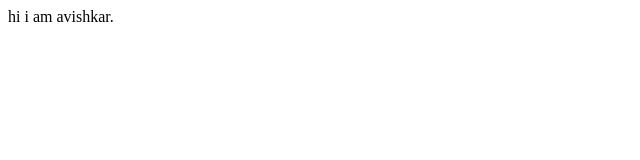
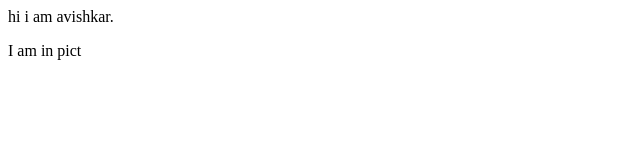
Before and after one commit to derpx06/Ramkrushna-Boys-Hostel, a website: page public/avishkar.html in a window 1280 px wide. Shown: the full height of the page, 0-640 px from the left. Drawn offline with Linux system fonts and the light colour scheme.

Commit message:
Avishkar in PICT]

```diff
--- a/public/avishkar.html
+++ b/public/avishkar.html
@@ -7,5 +7,6 @@
 </head>
 <body>
     hi i am avishkar.
+    <p>I am in pict</p>
 </body>
 </html>
```
